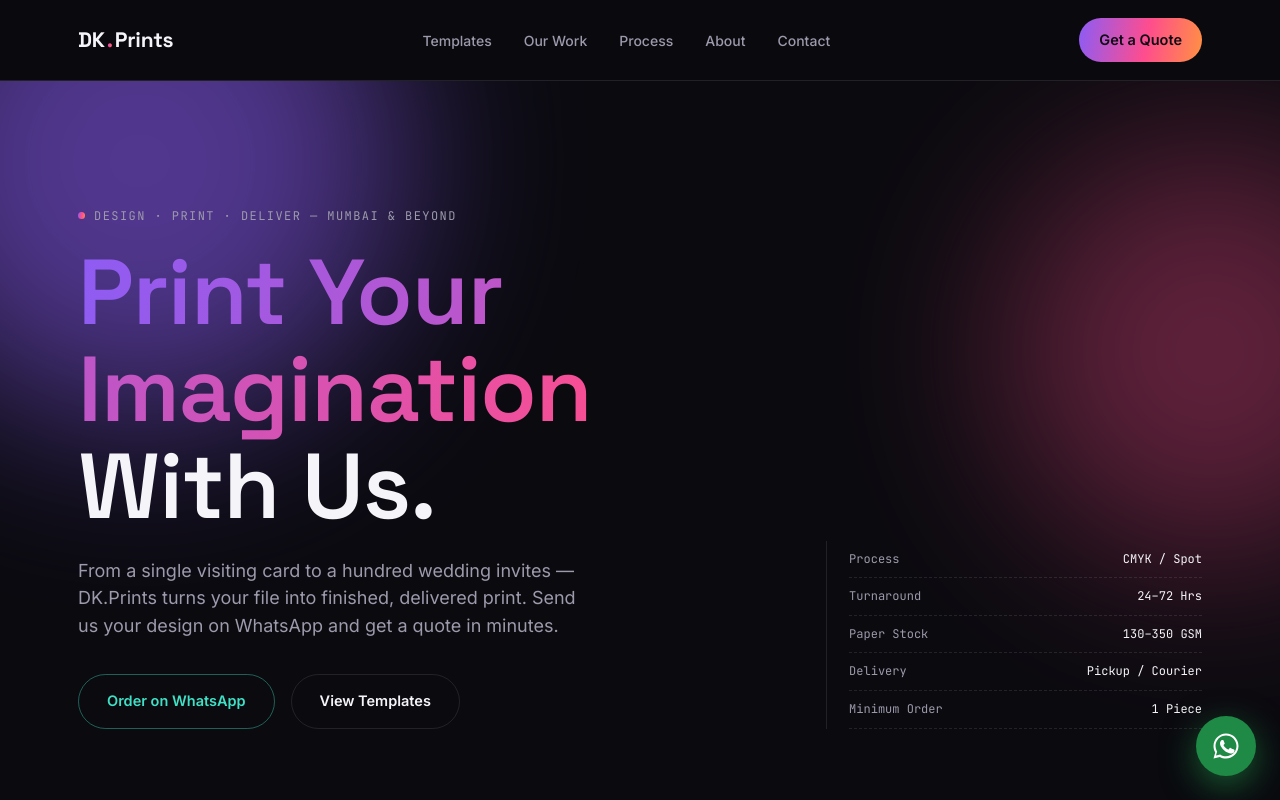
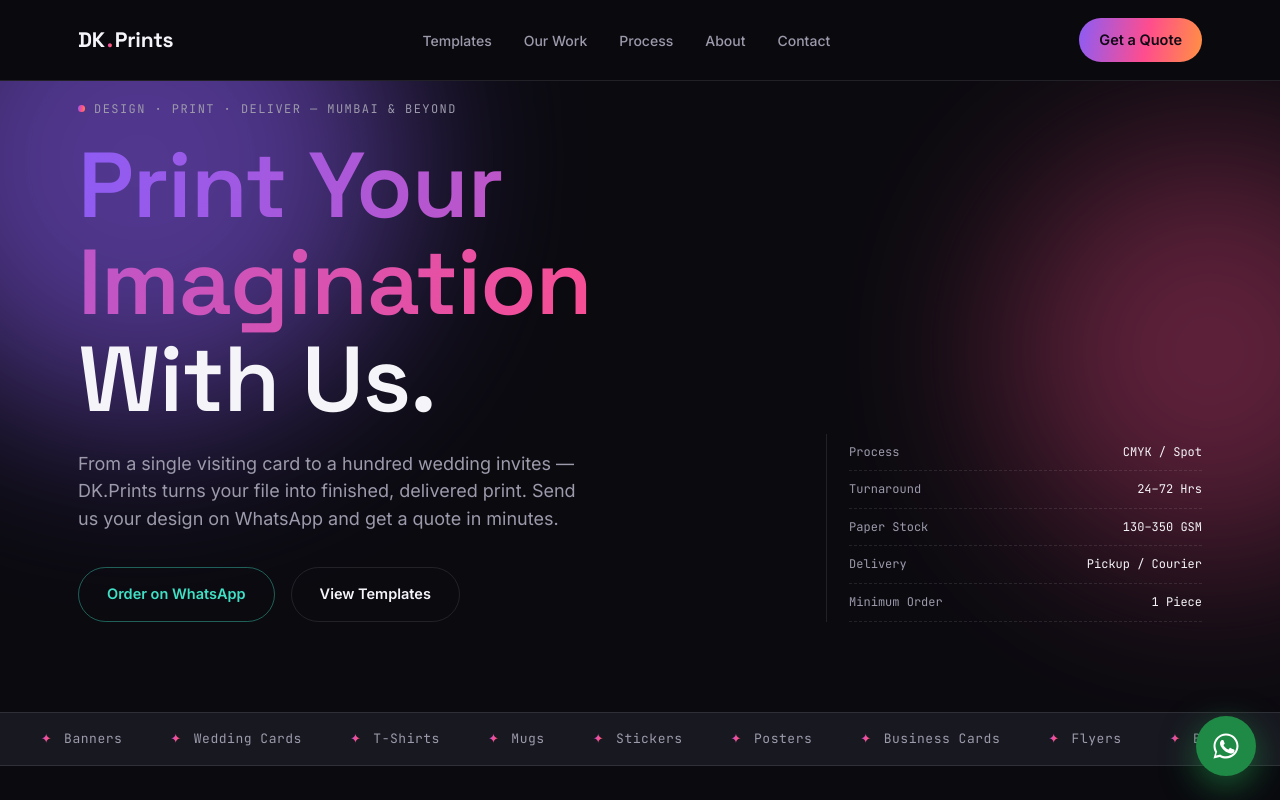
Before and after one commit to mikhil-10/DKPrints, a plain HTML site: page Index.html in a window 1280 px wide. Shown: the top 800 px of the page. Drawn offline with Linux system fonts and the light colour scheme; no server answers.

Commit message:
Update Index.html

```diff
--- a/Index.html
+++ b/Index.html
@@ -254,7 +254,7 @@
     /* ============ HERO ============ */
     .hero {
       position: relative;
-      padding: 120px 0 90px;
+      padding: 13px 0 90px;
       overflow: hidden;
     }
 
```
